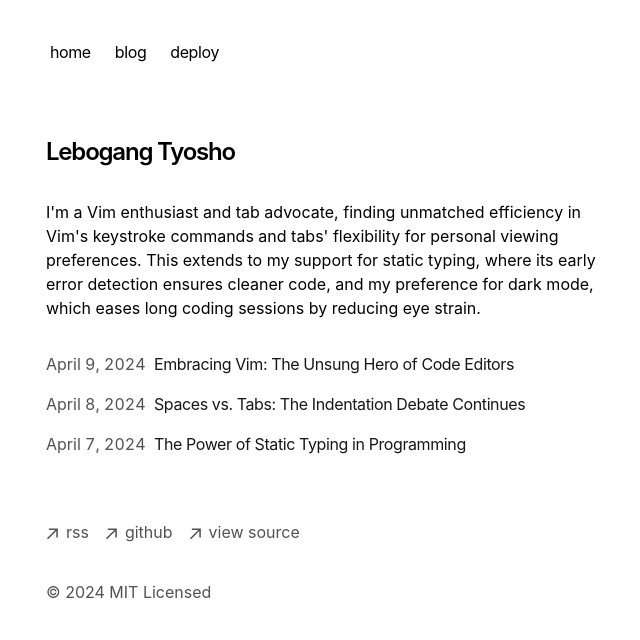
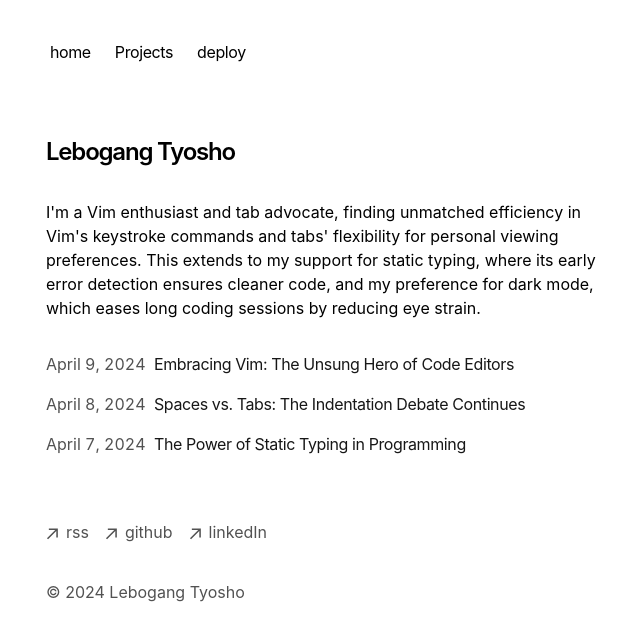
Before and after one commit to kyroxwren/myPortfolio, a Next.js app: page / in a window 1280 px wide. Shown: the top 640 px of the page, without its empty margins (306-946 px from the left). Built offline with nearby package versions, Linux system fonts and the light colour scheme.

Commit message:
Initial Editing

```diff
--- a/app/components/footer.tsx
+++ b/app/components/footer.tsx
@@ -35,7 +35,7 @@
             className="flex items-center transition-all hover:text-neutral-800 dark:hover:text-neutral-100"
             rel="noopener noreferrer"
             target="_blank"
-            href="https://github.com/vercel/next.js"
+            href="https://github.com/kyroxwren"
           >
             <ArrowIcon />
             <p className="ml-2 h-7">github</p>
@@ -46,15 +46,15 @@
             className="flex items-center transition-all hover:text-neutral-800 dark:hover:text-neutral-100"
             rel="noopener noreferrer"
             target="_blank"
-            href="https://vercel.com/templates/next.js/portfolio-starter-kit"
+            href="https://www.linkedin.com/in/lebogang-tyosho-b517a722b/"
           >
             <ArrowIcon />
-            <p className="ml-2 h-7">view source</p>
+            <p className="ml-2 h-7">linkedIn</p>
           </a>
         </li>
       </ul>
       <p className="mt-8 text-neutral-600 dark:text-neutral-300">
-        © {new Date().getFullYear()} MIT Licensed
+        © {new Date().getFullYear()} Lebogang Tyosho
       </p>
     </footer>
   )
--- a/app/components/nav.tsx
+++ b/app/components/nav.tsx
@@ -5,7 +5,7 @@
     name: 'home',
   },
   '/blog': {
-    name: 'blog',
+    name: 'Projects',
   },
   'https://vercel.com/templates/next.js/portfolio-starter-kit': {
     name: 'deploy',
--- a/app/layout.tsx
+++ b/app/layout.tsx
@@ -11,15 +11,15 @@
 export const metadata: Metadata = {
   metadataBase: new URL(baseUrl),
   title: {
-    default: 'Next.js Portfolio Starter',
+    default: 'Lebogang Tyosho',
     template: '%s | Next.js Portfolio Starter',
   },
   description: 'This is my portfolio.',
   openGraph: {
-    title: 'My Portfolio',
+    title: 'Lebogang Tyosho',
     description: 'This is my portfolio.',
     url: baseUrl,
-    siteName: 'My Portfolio',
+    siteName: 'Lebogang Tyosho',
     locale: 'en_US',
     type: 'website',
   },
```
